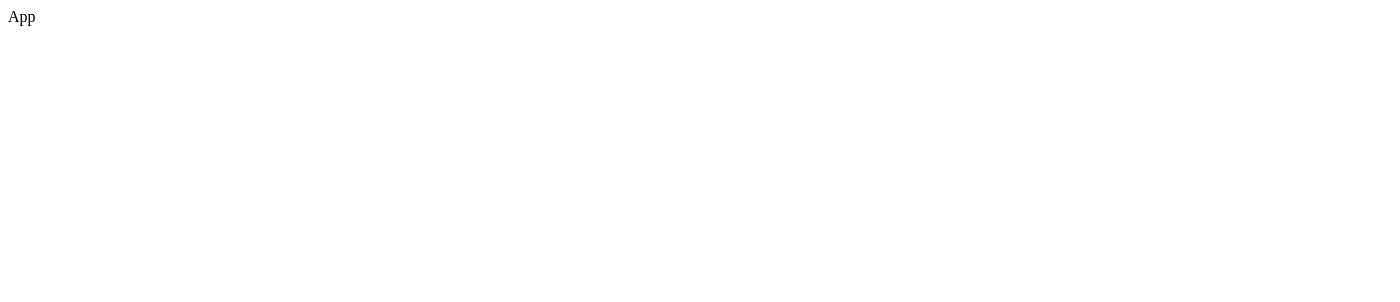
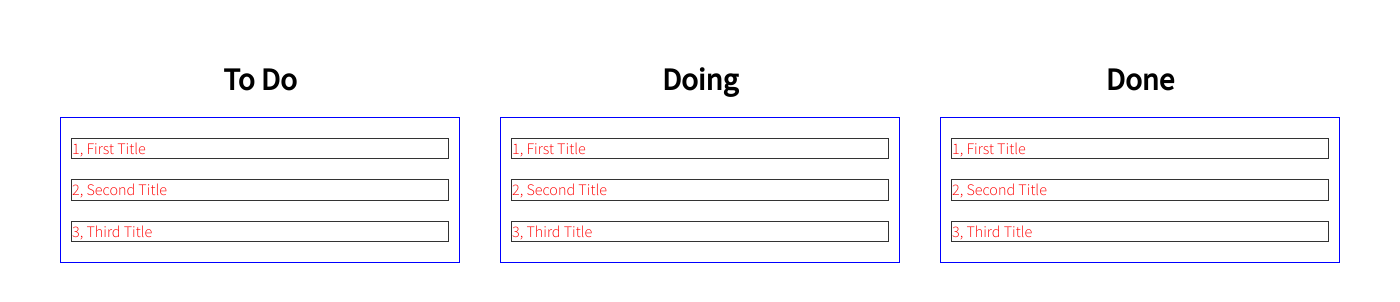
Before and after one commit to Pre-Team-10/pre-onboarding-8th-2-10, a React (Create React App) app: page / in a window 1280 px wide. Shown: the top 302 px of the page, 1400 px wide, since content can reach past the window. Built offline with nearby package versions, Linux system fonts and the light colour scheme.

Commit message:
Feat: Main 페이지 구조 잡기

```diff
--- a/package.json
+++ b/package.json
@@ -50,6 +50,7 @@
     ]
   },
   "devDependencies": {
+    "@types/styled-components": "^5.1.26",
     "@typescript-eslint/eslint-plugin": "^5.48.0",
     "@typescript-eslint/parser": "^5.48.0",
     "eslint": "^8.31.0",
--- a/src/App.tsx
+++ b/src/App.tsx
@@ -1,7 +1,8 @@
 import React from "react";
+import Main from "./pages/Main";
 
 function App() {
-  return <div className="App">App</div>;
+  return <Main />;
 }
 
 export default App;
--- a/src/index.tsx
+++ b/src/index.tsx
@@ -1,8 +1,73 @@
 import React from "react";
 import ReactDOM from "react-dom/client";
 import { Provider } from "react-redux";
+import { ThemeProvider, createGlobalStyle } from "styled-components";
 import App from "./App";
 import { store } from "./app/store";
+import theme from "./theme";
+
+const GlobalStyle = createGlobalStyle`
+@import url('https://fonts.googleapis.com/css2?family=Source+Sans+Pro:wght@300;400&display=swap');
+html, body, div, span, applet, object, iframe,
+h1, h2, h3, h4, h5, h6, p, blockquote, pre,
+a, abbr, acronym, address, big, cite, code,
+del, dfn, em, img, ins, kbd, q, s, samp,
+small, strike, strong, sub, sup, tt, var,
+b, u, i, center,
+dl, dt, dd, menu, ol, ul, li,
+fieldset, form, label, legend,
+table, caption, tbody, tfoot, thead, tr, th, td,
+article, aside, canvas, details, embed,
+figure, figcaption, footer, header, hgroup,
+main, menu, nav, output, ruby, section, summary,
+time, mark, audio, video {
+  margin: 0;
+  padding: 0;
+  border: 0;
+  font-size: 100%;
+  font: inherit;
+  vertical-align: baseline;
+}
+/* HTML5 display-role reset for older browsers */
+article, aside, details, figcaption, figure,
+footer, header, hgroup, main, menu, nav, section {
+  display: block;
+}
+/* HTML5 hidden-attribute fix for newer browsers */
+*[hidden] {
+    display: none;
+}
+body {
+  line-height: 1;
+}
+menu, ol, ul {
+  list-style: none;
+}
+blockquote, q {
+  quotes: none;
+}
+blockquote:before, blockquote:after,
+q:before, q:after {
+  content: '';
+  content: none;
+}
+table {
+  border-collapse: collapse;
+  border-spacing: 0;
+}
+* {
+  box-sizing: border-box;
+}
+body {
+  font-weight: 300;
+  font-family: 'Source Sans Pro', sans-serif;
+  line-height: 1.2;
+}
+a {
+  text-decoration:none;
+  color:inherit;
+}
+`;
 
 const root = ReactDOM.createRoot(
   document.getElementById("root") as HTMLElement,
@@ -10,6 +75,9 @@ const root = ReactDOM.createRoot(
 
 root.render(
   <Provider store={store}>
-    <App />
+    <ThemeProvider theme={theme}>
+      <GlobalStyle />
+      <App />
+    </ThemeProvider>
   </Provider>,
 );
--- /dev/null
+++ b/src/pages/Main.tsx
@@ -0,0 +1,73 @@
+import React from "react";
+import styled from "styled-components";
+import DEFAULT_DATA from "../utils/defaultdata";
+
+function Main() {
+  const Wrap = styled.section`
+    display: flex;
+    justify-content: space-between;
+    width: 1400px;
+    margin: 0 auto;
+    padding: 40px;
+  `;
+
+  const Section = styled.section`
+    width: 33.33%;
+    margin: 20px auto;
+    justify-content: space-between;
+  `;
+
+  const Title = styled.h1`
+    font-size: 31px;
+    font-weight: bold;
+    text-align: center;
+  `;
+
+  const List = styled.ul`
+    margin: 20px;
+    border: 1px solid blue;
+  `;
+
+  const Card = styled.li`
+    margin: 20px 10px;
+    color: red;
+    border: 1px solid #333;
+  `;
+
+  return (
+    <Wrap>
+      <Section>
+        <Title>To Do</Title>
+        <List>
+          {DEFAULT_DATA.map((data) => (
+            <Card key={data.id}>
+              {data.id}, {data.subject}
+            </Card>
+          ))}
+        </List>
+      </Section>
+      <Section>
+        <Title>Doing</Title>
+        <List>
+          {DEFAULT_DATA.map((data) => (
+            <Card key={data.id}>
+              {data.id}, {data.subject}
+            </Card>
+          ))}
+        </List>
+      </Section>
+      <Section>
+        <Title>Done</Title>
+        <List>
+          {DEFAULT_DATA.map((data) => (
+            <Card key={data.id}>
+              {data.id}, {data.subject}
+            </Card>
+          ))}
+        </List>
+      </Section>
+    </Wrap>
+  );
+}
+
+export default Main;
--- /dev/null
+++ b/src/theme.ts
@@ -0,0 +1,16 @@
+import { DefaultTheme } from "styled-components";
+
+const theme: DefaultTheme = {
+  red: "#E51013",
+  black: {
+    veryDark: "#141414",
+    darker: "#181818",
+    lighter: "#2F2F2F",
+  },
+  white: {
+    lighter: "#fff",
+    darker: "#e5e5e5",
+  },
+};
+
+export default theme;
--- /dev/null
+++ b/src/utils/defaultdata.ts
@@ -0,0 +1,33 @@
+interface DefaultData {
+  id: number;
+  username: string;
+  subject: string;
+  content: string;
+  ordernumber: number;
+}
+
+const DEFAULT_DATA: DefaultData[] = [
+  {
+    id: 1,
+    username: "janghyun1",
+    subject: "First Title",
+    content: "hi, my name i janghyun1.",
+    ordernumber: 1,
+  },
+  {
+    id: 2,
+    username: "janghyun2",
+    subject: "Second Title",
+    content: "hi, my name i janghyun2.",
+    ordernumber: 1,
+  },
+  {
+    id: 3,
+    username: "janghyun3",
+    subject: "Third Title",
+    content: "hi, my name i janghyun3.",
+    ordernumber: 1,
+  },
+];
+
+export default DEFAULT_DATA;
```
Also changed, not shown: src/styled.d.ts (added, +16 -0 lines), 1 other file (tests, documents, lock files or other folders).
